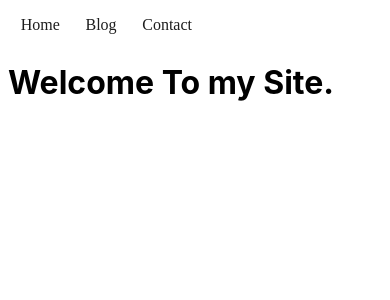
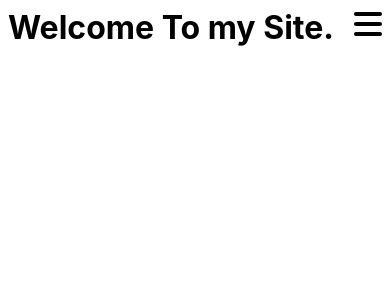
Before and after one commit to idasitich/ReactJSON-Blog, a React (Create React App) app: page / in a window 390 px wide. Shown: the top 300 px of the page. Built offline with nearby package versions, Linux system fonts and the light colour scheme.

Commit message:
2 files modified

```diff
--- a/src/App.js
+++ b/src/App.js
@@ -39,9 +39,7 @@ export default function App() {
   return (
     <>
       <Router>
-        <ul>
-          <li>
-            <nav>
+        <nav id="nav">
           <Link to="/">
             <div id="1" className=" mark Home">
               Home
@@ -58,15 +56,20 @@ export default function App() {
             </div>
           </Link>
         </nav>
-          </li>
-          <li>
-            <div className="burger">
+        <div
+          id="bug"
+          onClick={() => {
+            let nav = document.getElementById('nav');
+            let burger = document.getElementById('bug');
+            nav.classList.toggle('show');
+            burger.style.top = '1%';
+          }}
+          className="burger"
+        >
           <div>
-                <FontAwesomeIcon icon={faBars} />
+            <FontAwesomeIcon icon={faBars} size={'2x'} />
           </div>
         </div>
-          </li>
-        </ul>
         <main>
           <Routes>
             <Route path="/" element={<Home />} />
--- a/src/style.css
+++ b/src/style.css
@@ -3,9 +3,7 @@ p {
   font-family: -apple-system, BlinkMacSystemFont, 'Segoe UI', Roboto, Oxygen,
     Ubuntu, Cantarell, 'Open Sans', 'Helvetica Neue', sans-serif;
 }
-nav {
-  flex: 1;
-}
+
 nav div {
   display: inline-block;
   padding-left: 0.5em;
@@ -100,8 +98,13 @@ nav div:hover {
   color: white;
 }
 .burger {
-  flex: 1;
+  position: absolute;
+  right: 2%;
+  top: 3%;
   display: none;
+}
+nav {
+  display: inline-block;
 }
 @media (max-width: 768px) {
   .form {
@@ -129,4 +132,20 @@ nav div:hover {
     right: 25%;
     top: 20%;
   }
+  .burger {
+    display: inline-block;
+    position: absolute;
+    right: 2%;
+    top: 1%;
+  }
+  .show {
+    display: block;
+  }
+  nav {
+    display: none;
+  }
+  nav div {
+    display: block;
+    padding-left: 0.5em;
+  }
 }
```
Lines whose indentation alone changed are shown as unchanged.
